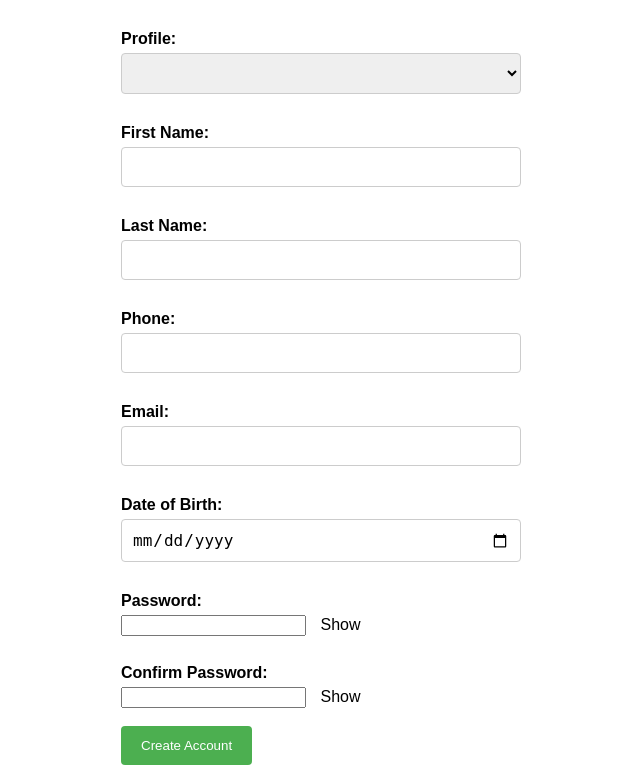
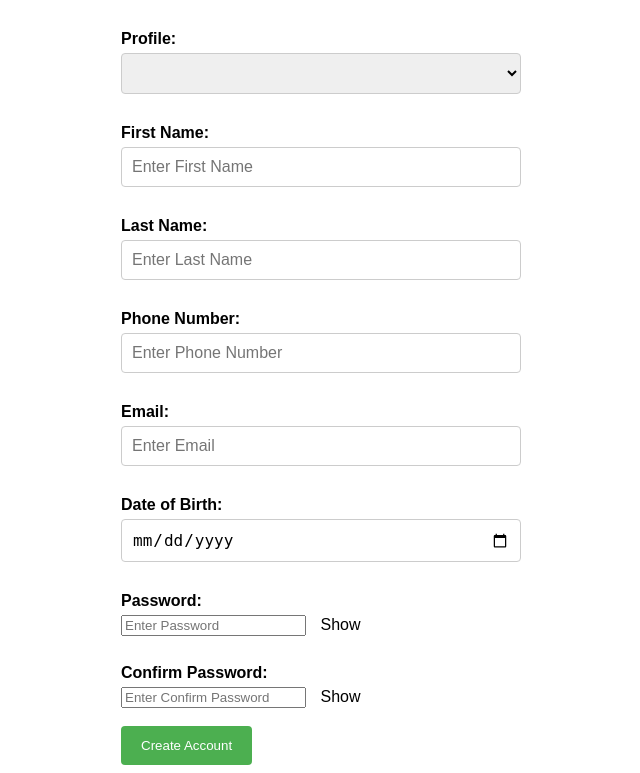
Before and after one commit to Np1311/CinemaBookingSystem, a PHP site: page /admin_create_account.php in a window 1280 px wide. Shown: the part 70-843 px from the top of the page, without its empty margins (319-959 px from the left). Run offline with PHP 8.4, Linux system fonts and the light colour scheme; the visitor is signed in with stand-in values (Sample User, id 1); lists and menus that the app fills with data are empty.

Commit message:
placeholder

```diff
--- a/view/admin_create_account.php
+++ b/view/admin_create_account.php
@@ -88,26 +88,26 @@ $controller = new admin_controller;
                     ?>
                 </select>
                 <label for="fname">First Name:</label>
-                <input type="text" id="fname" name="fname" ><br>
+                <input type="text" id="fname" name="fname" placeholder="Enter First Name"><br>
 
                 <label for="lname">Last Name:</label>
-                <input type="text" id="lname" name="lname" ><br>
+                <input type="text" id="lname" name="lname" placeholder="Enter Last Name"><br>
 
-                <label for="phone">Phone:</label>
-                <input type="tel" id="phone" name="phone" ><br>
+                <label for="phone">Phone Number:</label>
+                <input type="tel" id="phone" name="phone" placeholder="Enter Phone Number"><br>
 
                 <label for="email">Email:</label>
-                <input type="email" id="email" name="email" ><br>
+                <input type="email" id="email" name="email" placeholder="Enter Email"><br>
 
                 <label for="dob">Date of Birth:</label>
                 <input type="date" id="dob" name="dob" ><br>
 
                 <label for="password">Password:</label>
-                <input type="password" id="password" name="password" required>
+                <input type="password" id="password" name="password" placeholder="Enter Password" required>
                 <span class="password-toggle" onclick="togglePasswordVisibility('password')">Show</span><br><br>
 
                 <label for="confirm-password">Confirm Password:</label>
-                <input type="password" id="confirm-password" name="confirm-password" required>
+                <input type="password" id="confirm-password" name="confirm-password"  placeholder="Enter Confirm Password" required>
                 <span class="password-toggle" onclick="togglePasswordVisibility('confirm-password')">Show</span><br>
                 <span id="password-error" style="color: red;"></span><br>
 
```
